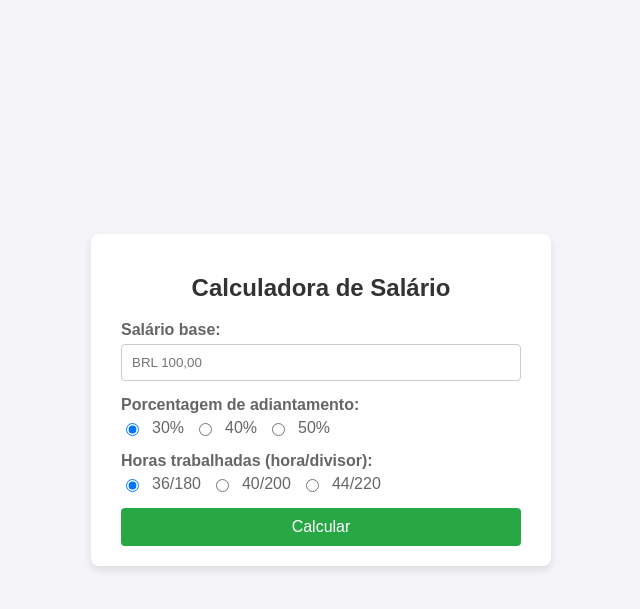
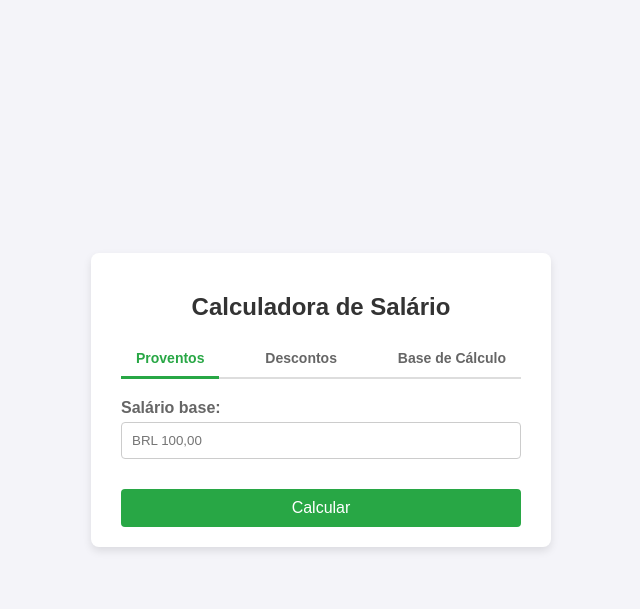
Before and after one commit to matheusrsp3/salary_calculator, a Flask app: page / in a window 1280 px wide. Shown: the top 609 px of the page, without its empty margins (319-959 px from the left). Run offline with Flask 3, Linux system fonts and the light colour scheme.

Commit message:
v1.0 - The front-end design was modified, creating three tabs that are earnings, discounts and calculation base

```diff
--- a/app/static/css/style.css
+++ b/app/static/css/style.css
@@ -52,7 +52,8 @@ textarea {
     font-weight: normal;
     margin-bottom: 0;
 }
-button {
+
+.submit-btn {
     width: 100%;
     padding: 10px;
     background-color: #28a745;
@@ -62,7 +63,52 @@ button {
     font-size: 16px;
     cursor: pointer;
     transition: background-color 0.3s;
+    margin-top: 15px;
 }
-button:hover {
+.submit-btn:hover {
     background-color: #218838;
 }
+
+.tabs {
+    display: flex;
+    justify-content: space-between;
+    margin-bottom: 20px;
+    border-bottom: 2px solid #ddd;
+}
+
+.tab-btn {
+    background-color: transparent;
+    border: none;
+    color: #666;
+    padding: 10px 15px;
+    cursor: pointer;
+    font-size: 14px;
+    font-weight: bold;
+    border-bottom: 3px solid transparent;
+    transition: all 0.3s ease;
+    margin-bottom: -2px;
+}
+
+.tab-btn:hover {
+    color: #333;
+    background-color: #f9f9f9;
+}
+
+.tab-btn.active {
+    color: #28a745;
+    border-bottom: 3px solid #28a745;
+}
+
+.tab-content {
+    display: none;
+    animation: fadeIn 0.4s;
+}
+
+.tab-content.active {
+    display: block;
+}
+
+@keyframes fadeIn {
+    from { opacity: 0; transform: translateY(5px); }
+    to { opacity: 1; transform: translateY(0); }
+}
--- a/app/templates/index.html
+++ b/app/templates/index.html
@@ -11,11 +11,27 @@
 <body>
     <div class="form-container">
         <h2>Calculadora de Salário</h2>
+
+        <div class="tabs">
+            <button type="button" class="tab-btn active" onclick="openTab(event, 'earnings')">Proventos</button>
+            <button type="button" class="tab-btn" onclick="openTab(event, 'discounts')">Descontos</button>
+            <button type="button" class="tab-btn" onclick="openTab(event, 'calculation_base')">Base de Cálculo</button>
+        </div>
+
         <form id="input-form" action="/calculate" method="POST" target="_blank">
+
+            <div id="earnings" class="tab-content active">
                 <div class="form-group">
                     <label for="base_salary">Salário base:</label>
                     <input type="text" inputmode="numeric" id="base_salary" name="base_salary" placeholder="BRL 100,00" required>
                 </div>
+            </div>
+
+            <div id="discounts" class="tab-content">
+
+            </div>
+
+            <div id="calculation_base" class="tab-content">
                 <div class="form-group">
                     <label>Porcentagem de adiantamento:</label>
                     <div class="radio-group">
@@ -42,12 +58,14 @@
                         <label for="hours_44">44/220</label>
                     </div>
                 </div>
-            <button type="submit">Calcular</button>
+            </div>
+
+            <button type="submit" class="submit-btn">Calcular</button>
         </form>
     </div>
+
     <script>
         const baseSalaryInput = document.getElementById('base_salary');
-
         const cleaveCurrency = new Cleave(baseSalaryInput, {
             numeral: true,
             numeralThousandsGroupStyle: 'thousand',
@@ -55,6 +73,21 @@
             delimiter: '.',
             rawValueTrimPrefix: true
         });
+
+        function openTab(evt, tabName) {
+            const tabContents = document.querySelectorAll('.tab-content');
+            tabContents.forEach(content => {
+                content.classList.remove('active');
+            });
+
+            const tabBtns = document.querySelectorAll('.tab-btn');
+            tabBtns.forEach(btn => {
+                btn.classList.remove('active');
+            });
+
+            document.getElementById(tabName).classList.add('active');
+            evt.currentTarget.classList.add('active');
+        }
     </script>
 </body>
 </html>
```
Lines whose indentation alone changed are shown as unchanged.
